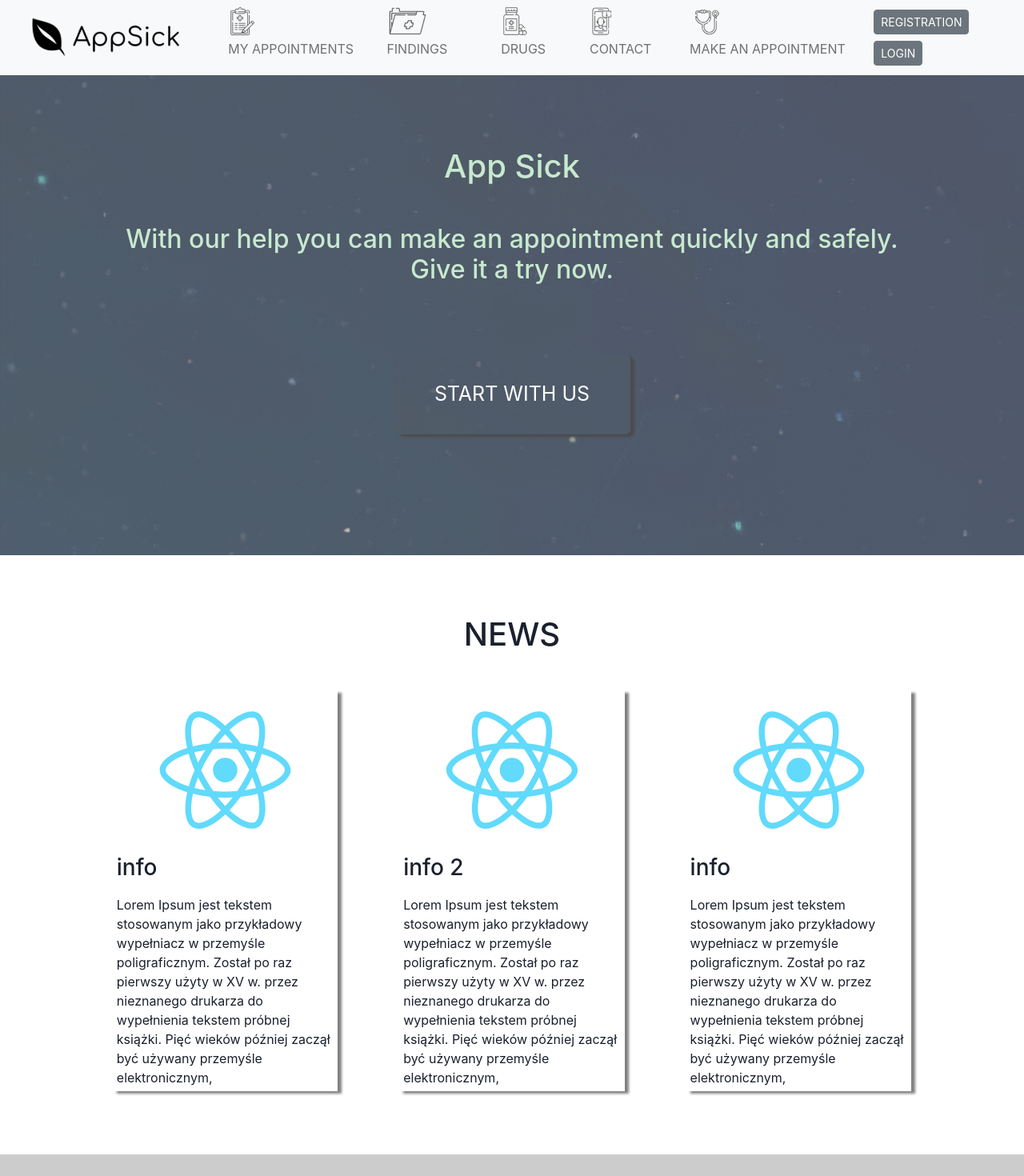
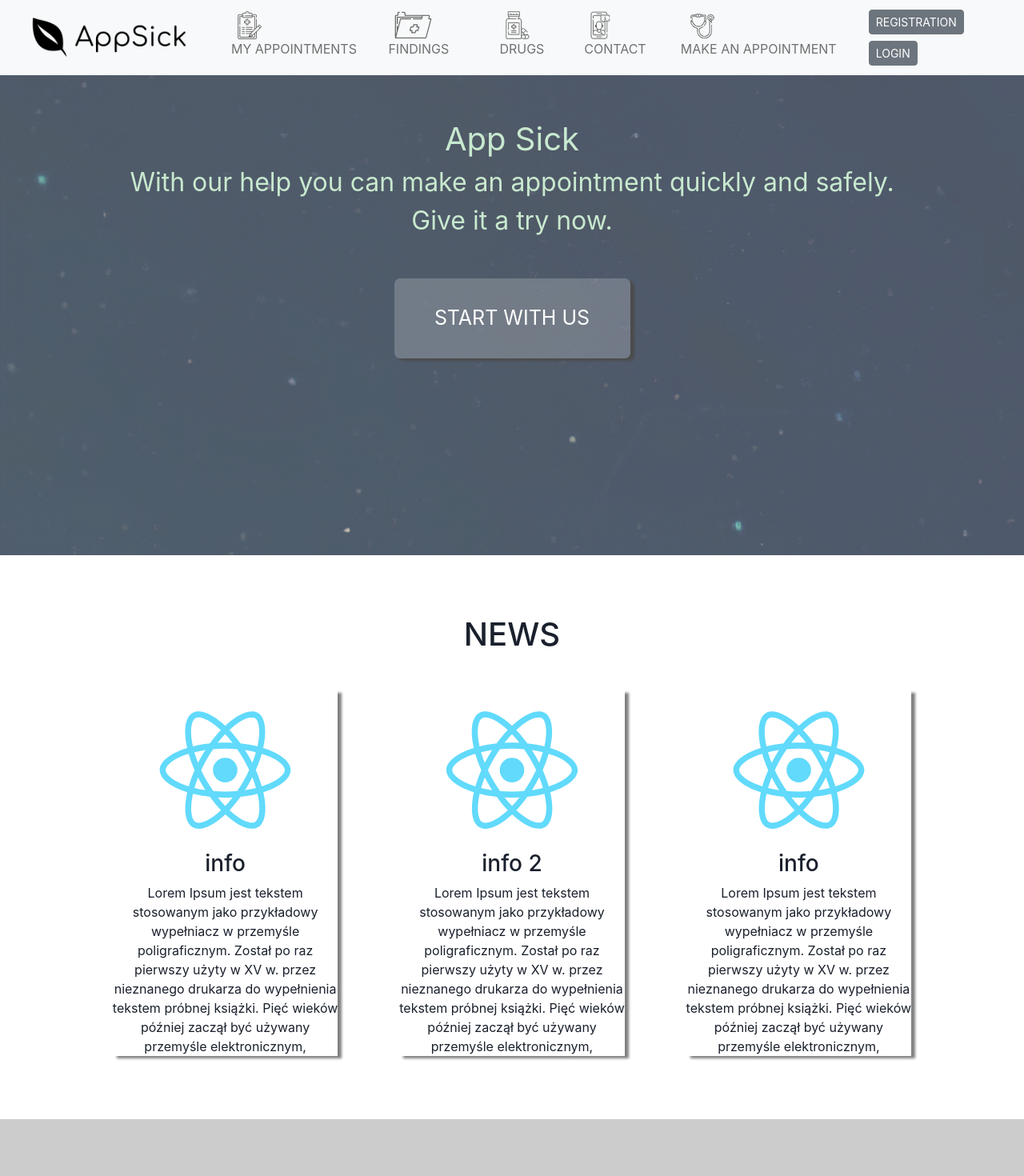
Before and after one commit to OchotaDariusz/appsick-react, a React (Create React App) app: page / in a window 1280 px wide. Shown: the top 1470 px of the page at 80% size. Built offline with nearby package versions, Linux system fonts and the light colour scheme.

Commit message:
one single CSS

```diff
--- a/public/index.html
+++ b/public/index.html
@@ -8,12 +8,14 @@
       name="description"
       content="Web site created using create-react-app"
     />
-    <link rel="stylesheet" href="https://cdnjs.cloudflare.com/ajax/libs/font-awesome/4.7.0/css/font-awesome.min.css">
     <!--
       manifest.json provides metadata used when your web app is installed on a
       user's mobile device or desktop. See https://developers.google.com/web/fundamentals/web-app-manifest/
     -->
     <link rel="manifest" href="%PUBLIC_URL%/manifest.json" />
+    <link rel="preconnect" href="https://fonts.googleapis.com">
+    <link rel="preconnect" href="https://fonts.gstatic.com" crossorigin>
+    <link href="https://fonts.googleapis.com/css2?family=Montserrat:wght@200&display=swap" rel="stylesheet">
     <!--
       Notice the use of %PUBLIC_URL% in the tags above.
       It will be replaced with the URL of the `public` folder during the build.
--- a/src/App.css
+++ /dev/null
@@ -1,42 +0,0 @@
-
-
-
-.App {
-    text-align: center;
-}
-
-.map-container {
-    width: auto;
-    height: auto;
-}
-
-.App-header {
-    background-color: #282c34;
-    min-height: 100vh;
-    display: flex;
-    flex-direction: column;
-    align-items: center;
-    justify-content: center;
-    font-size: calc(10px + 2vmin);
-    color: white;
-}
-
-.App-link {
-    color: #61dafb;
-}
-
-
-
-
-body {
-
-    width: 100%;
-    height: 500px;
-    background-image: url('/src/assets/background/tlo.jpg');
-    background-repeat: repeat;
-    /*background-image: linear-gradient(to top left, url("tlo.jpg") 50%, #fdfcfc 50%);*/
-}
-
-.home-tlo {
-
-}
--- a/src/App.js
+++ b/src/App.js
@@ -5,7 +5,6 @@ import {
 } from "react-router-dom";
 import 'bootstrap/dist/css/bootstrap.css';
 import Bootstrap from 'bootstrap'
-import './App.css';
 import Home from "./components/Home/Home"
 import Login from "./components/Login/Login"
 import Register from "./components/Register/Register"
--- a/src/components/Home/Home.css
+++ /dev/null
@@ -1,80 +0,0 @@
-.home-main-text {
-    padding-top: 50px;
-    background-image: url('/src/home-bar.jpg');
-    height: 600px;
-    width: 100%;
-    opacity: 0.7;
-    text-align: center;
-    color: #b2e0bb;
-}
-.main-container-of-slides{
-    width: 100%;
-    text-align: center;
-    height: 400px;
-    background-color: rgba(0,0,0,0.2);
-
-}
-.container-of-slides{
-    margin: auto;
-    padding: 0;
-    height: 300px;
-    width: 600px;
-    opacity: 1;
-}
-.text-slider{
-    transform: translateY(-100%);
-}
-.button {
-    height: 100px;
-    width: 295px;
-    border-radius: 7px;
-    background-image: url('/src/home-bar.jpg');
-
-    color: white;
-    box-shadow: 5px 3px 3px black;
-    font-size: 25px;
-}
-.main-container-news {
-    margin-left: auto;
-    margin-right: auto;
-    width: 100%;
-    padding: 0;
-}
-.container-news {
-    margin-left: auto;
-    margin-right: auto;
-    width: 100%;
-    text-align: center;
-    padding: 0;
-    margin-bottom: 25px;
-}
-
-.article {
-    display: inline-block;
-    width: 28%;
-    text-align: center;
-    padding: 3%;
-
-
-}
-
-.article-in {
-    background-color: white;
-    transition: transform 0.2s;
-    box-shadow: 5px 3px 3px gray;
-    /*border: solid 1px black;*/
-}
-
-.article-in:hover {
-    transform: scale(1.1);
-}
-
-h3 {
-    text-align: left;
-    padding: 5px;
-}
-
-p {
-    padding: 5px;
-    text-align: left;
-}
--- a/src/components/Home/Home.js
+++ b/src/components/Home/Home.js
@@ -1,5 +1,4 @@
 import React from "react"
-import './Home.css'
 import logo from '../../assets/logo/logo1.svg'
 import News from "./News";
 import Footer from "../Footer/Footer";
@@ -8,9 +7,9 @@ export default function Home() {
     return (
         <div>
             <div className={"home-main-text"}>
-                <h1 style={{padding:'40px 0px 40px 0px'}}>App Sick</h1>
-                <h2 style={{padding:'0px 0px 40px 0px'}}>With our help you can make an appointment quickly and safely.<br/>
-                    Give it a try now. <br/><br/></h2>
+                <div className="fs-1 px-4" >App Sick</div>
+                <div className="fs-2" >With our help you can make an appointment quickly and safely.<br/>
+                    Give it a try now. <br/><br/></div>
                 <button className={'button'}>START WITH US</button>
             </div>
 
--- a/src/components/Navbar/Navbar.css
+++ /dev/null
@@ -1,10 +0,0 @@
-* {
-    margin: 0;
-    padding: 0;
-    box-sizing: border-box;
-
-}
-a{
-    text-decoration: none;
-    color: black;
-}
--- a/src/components/Navbar/Navbar.js
+++ b/src/components/Navbar/Navbar.js
@@ -1,5 +1,4 @@
 import React from "react"
-import './Navbar.css'
 import logo from '../../assets/logo/logotest.png'
 import visit from '../../assets/icons/visitstest.png'
 import drugs from '../../assets/icons/drugstest.png'
@@ -9,11 +8,9 @@ import newVisit from '../../assets/icons/new_visit.png'
 import {Link} from "react-router-dom";
 
 
-
-
 export default function Navbar() {
     return (
-        <nav className="navbar navbar-expand-lg sticky-top bg-light" style={{padding: '0px'}}>
+        <nav className="navbar navbar-expand-lg sticky-top bg-light p-0" >
             <div className="container-fluid">
                 <a className="navbar-brand" href={'/'}>
                     <div className="justify-content-center px-3">
@@ -24,7 +21,7 @@ export default function Navbar() {
                         aria-controls="navbarText" aria-expanded="false" aria-label="Toggle navigation">
                     <span className="navbar-toggler-icon"></span>
                 </button>
-                <div className="collapse navbar-collapse" id="navbarText">
+                <div className="collapse navbar-collapse" >
                         <ul className="navbar-nav me-auto mb-2 mb-lg-0">
                             <li className="nav-item">
                                 <Link className="nav-link" to={'/visit'}>
@@ -32,7 +29,8 @@ export default function Navbar() {
                                     <p className={"float-start"}>MY APPOINTMENTS</p></Link>
                             </li>
                             <li className="nav-item">
-                            <Link className="nav-link" to={'#'}><img className="float-start mx-2" src={findings} alt="Logo"/>
+                                <Link className="nav-link" to={'#'}><img className="float-start mx-2" src={findings}
+                                                                         alt="Logo"/>
                                     <p className={"float-start"}>FINDINGS</p></Link>
                             </li>
                             <li className="nav-item">
@@ -61,6 +59,5 @@ export default function Navbar() {
             </div>
         </nav>
 
-    )
-        ;
+    );
 }
--- a/src/index.css
+++ b/src/index.css
@@ -1,14 +1,88 @@
-@import url('https://fonts.googleapis.com/css2?family=Poppins:wght@200&display=swap');
-text {
-  font-family: 'Poppins', sans-serif;
-}
+@import url('https://fonts.googleapis.com/css2?family=Montserrat:wght@200&display=swap');
+
 body {
   margin: 0;
 
   -webkit-font-smoothing: antialiased;
   -moz-osx-font-smoothing: grayscale;
+
+  width: 100%;
+  height: 500px;
+  background-image: url('/src/assets/background/tlo.jpg');
+  background-repeat: repeat;
+  font-family: 'Arial', sans-serif;
+  /*background-image: linear-gradient(to top left, url("tlo.jpg") 50%, #fdfcfc 50%);*/
 }
 
-code {
+.map-container {
+  width: auto;
+  height: auto;
+}
+.home-main-text {
+  padding-top: 50px;
+  background-image: url('/src/home-bar.jpg');
+  height: 600px;
+  width: 100%;
+  opacity: 0.7;
+  text-align: center;
+  color: #b2e0bb;
+}
+.main-container-of-slides{
+  width: 100%;
+  text-align: center;
+  height: 400px;
+  background-color: rgba(0,0,0,0.2);
 
 }
+.container-of-slides{
+  margin: auto;
+  padding: 0;
+  height: 300px;
+  width: 600px;
+  opacity: 1;
+}
+.text-slider{
+  transform: translateY(-100%);
+}
+.button {
+  height: 100px;
+  width: 295px;
+  border-radius: 7px;
+  background: rgba(255, 255, 255, 0.2);
+
+  color: white;
+  box-shadow: 5px 3px 3px black;
+  font-size: 25px;
+}
+.main-container-news {
+  margin-left: auto;
+  margin-right: auto;
+  width: 100%;
+  padding: 0;
+}
+.container-news {
+  margin-left: auto;
+  margin-right: auto;
+  width: 100%;
+  text-align: center;
+  padding: 0;
+  margin-bottom: 25px;
+}
+
+.article {
+  display: inline-block;
+  width: 28%;
+  text-align: center;
+  padding: 3%;
+}
+
+.article-in {
+  background-color: white;
+  transition: transform 0.2s;
+  box-shadow: 5px 3px 3px gray;
+  /*border: solid 1px black;*/
+}
+
+.article-in:hover {
+  transform: scale(1.1);
+}
```
Lines whose indentation alone changed are shown as unchanged.
